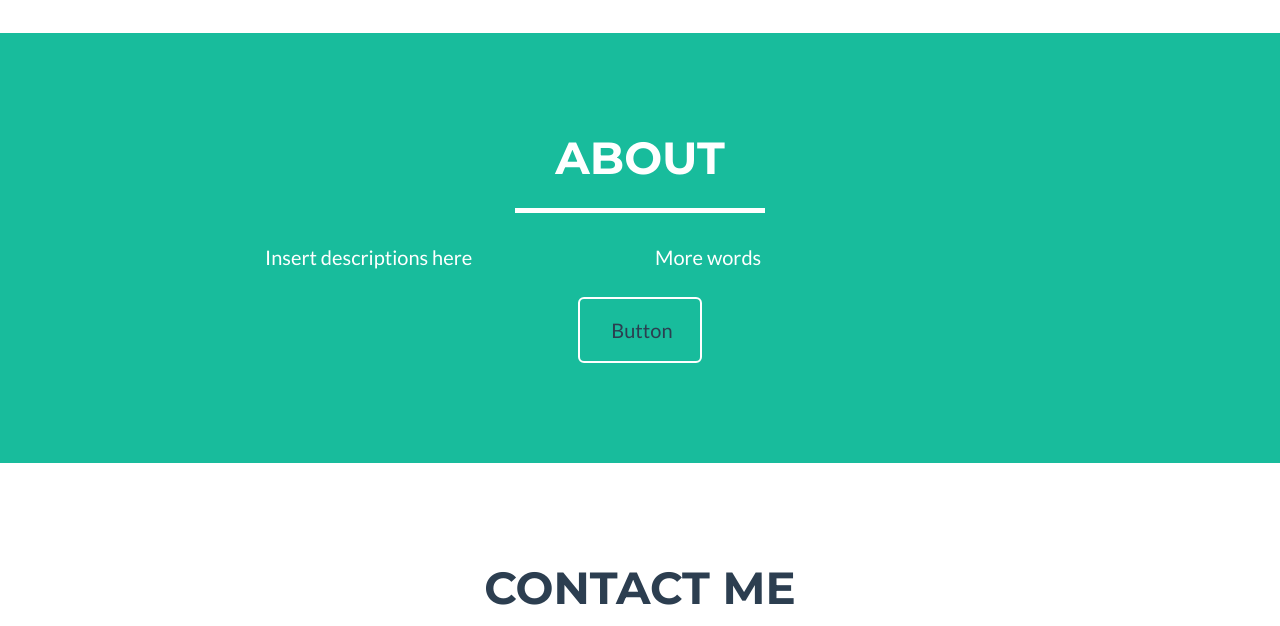
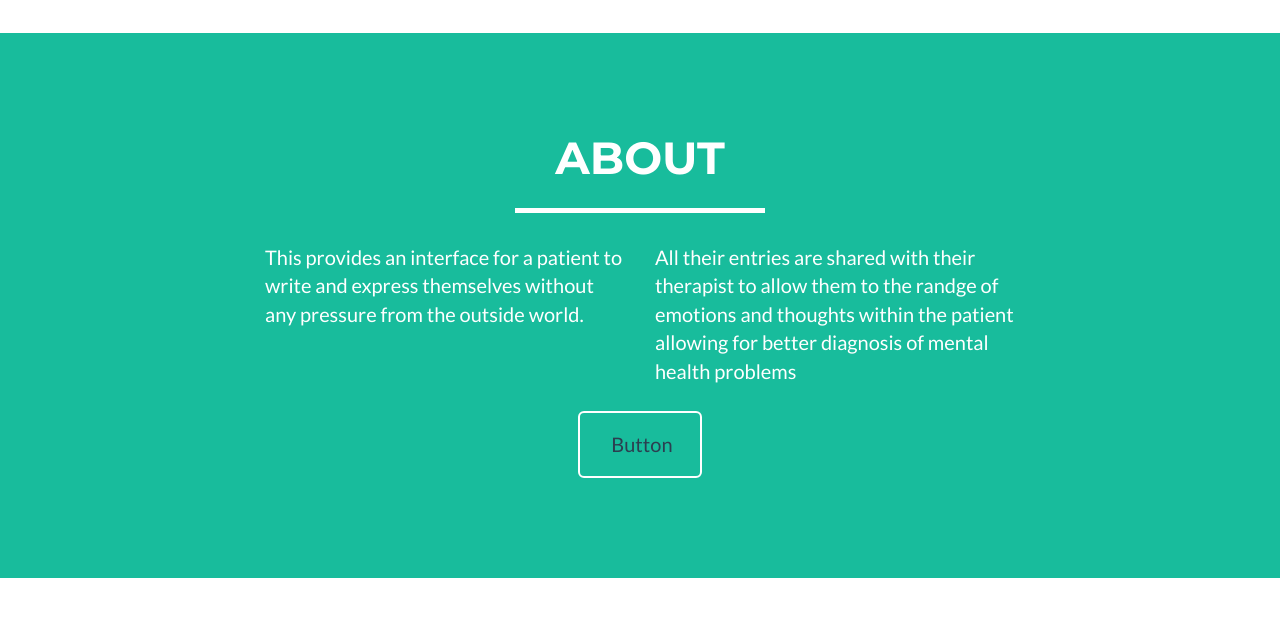
Before and after one commit to Saajidf/LifeOk-website, a Flask app: page / in a window 1280 px wide. Shown: the part 1653-2279 px from the top of the page. Run offline with Flask 2, Linux system fonts and the light colour scheme; some libraries are stand-ins or nearby versions.

Commit message:
Update index.html

```diff
--- a/bitcamp2017/templates/index.html
+++ b/bitcamp2017/templates/index.html
@@ -102,10 +102,10 @@ Our custom title
         </div>
         <div class="row">
             <div class="col-lg-4 col-lg-offset-2">
-                <p>Insert descriptions here</p>
+                <p>This provides an interface for a patient to write and express themselves without any pressure from the outside world. </p>
             </div>
             <div class="col-lg-4">
-                <p>More words</p>
+                <p>All their entries are shared with their therapist to allow them to the randge of emotions and thoughts within the patient allowing for better diagnosis of mental health problems</p>
             </div>
             <div class="col-lg-8 col-lg-offset-2 text-center">
                 <a href="#" class="btn btn-lg btn-outline">
```
